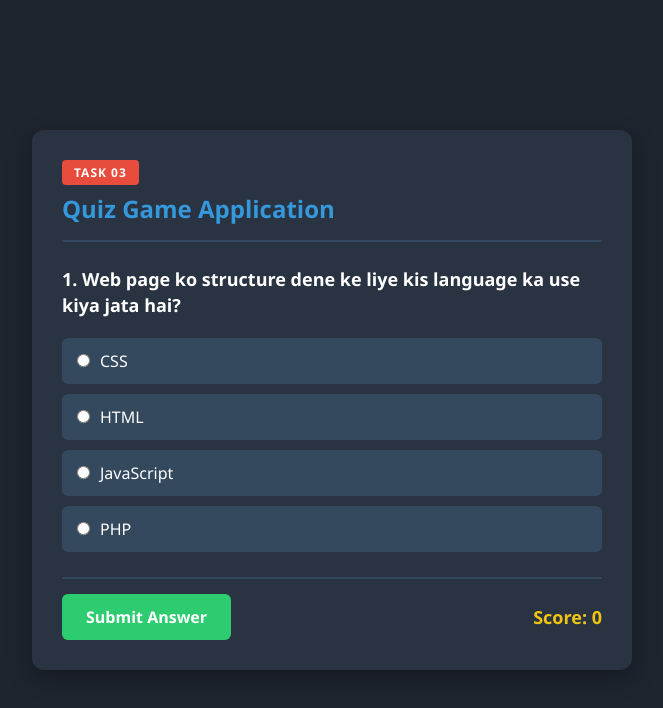
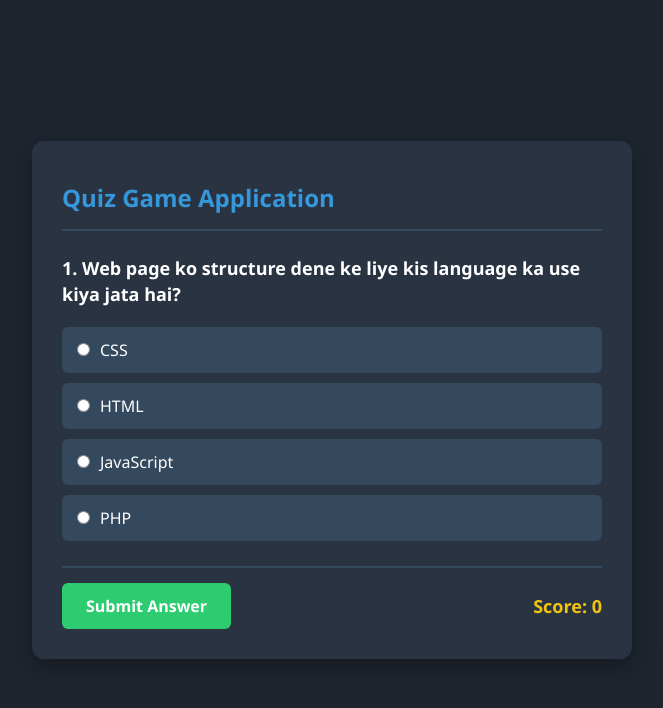
Before and after one commit to AnjaliK220/Quiz-app, a plain HTML site: page index.html in a window 1280 px wide. Shown: the whole page, without its empty margins (308-971 px from the left). Drawn offline with Linux system fonts and the light colour scheme.

Commit message:
Quiz-app

```diff
--- a/index.html
+++ b/index.html
@@ -9,7 +9,7 @@
 <body>
     <div class="quiz-container">
         <div class="quiz-header">
-            <span class="task-badge">TASK 03</span>
+
             <h2>Quiz Game Application</h2>
         </div>
 
```
